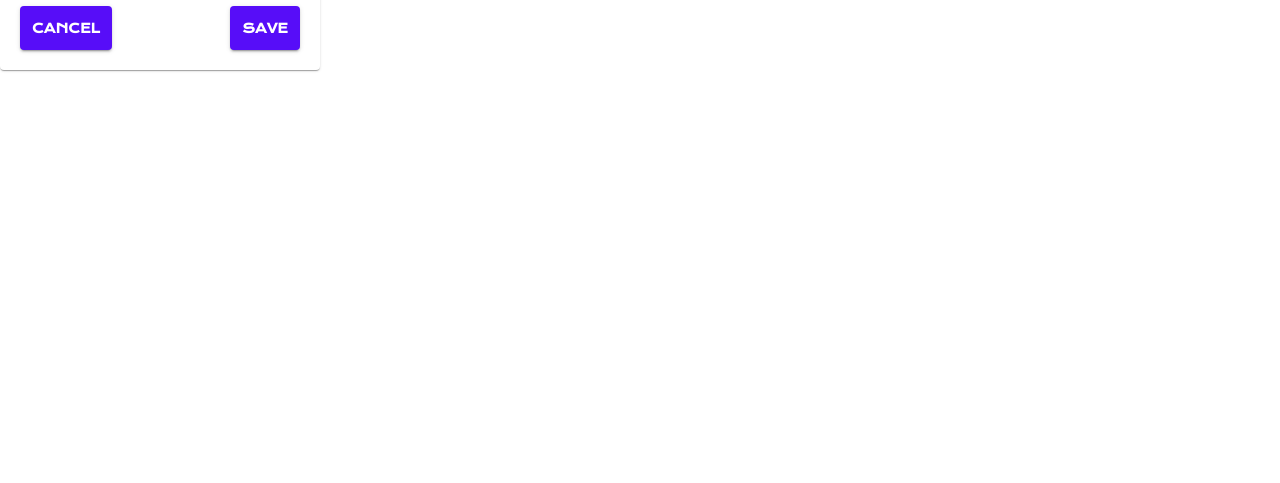
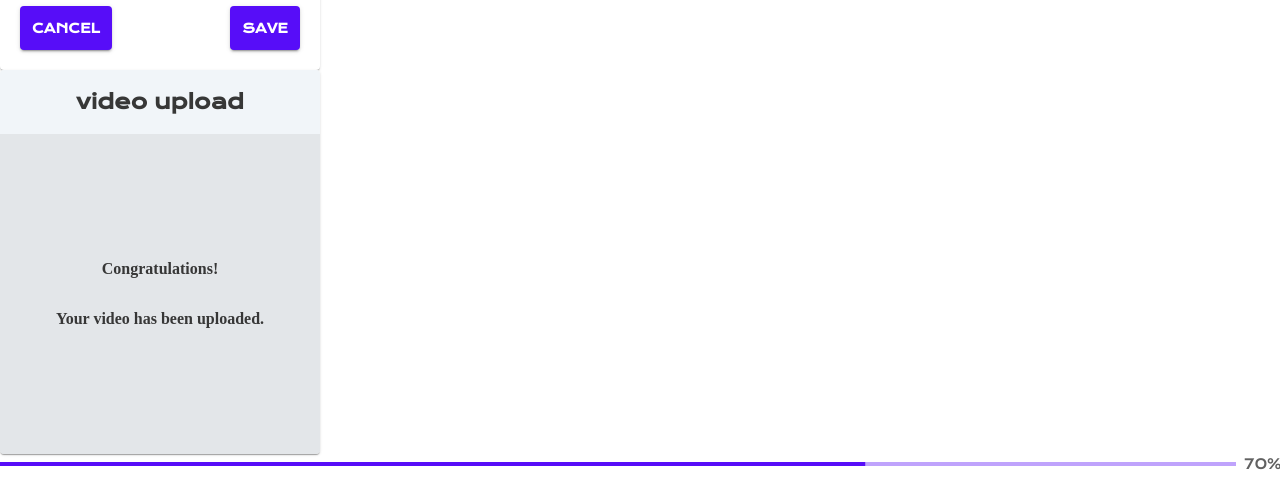
Before and after one commit to 35middle/35middle-app, a Next.js app: page /videoUploadPopUpWindow in a window 1280 px wide. Shown: the part 314-797 px from the top of the page. Built offline with nearby package versions, Linux system fonts and the light colour scheme.

Commit message:
feat: create upload messages and upload progress bar

```diff
--- a/src/pages/videoUploadPopUpWindow.tsx
+++ b/src/pages/videoUploadPopUpWindow.tsx
@@ -1,5 +1,7 @@
-// import { useState } from 'react';
 import { Box, Button, Card, TextField, Typography } from '@mui/material';
+import type { LinearProgressProps } from '@mui/material/LinearProgress';
+import LinearProgress from '@mui/material/LinearProgress';
+import { useEffect, useState } from 'react';
 
 import PopUpWindow from '@/pages/popUpWindow';
 
@@ -16,8 +18,45 @@ const UploadButton = () => {
     </Button>
   );
 };
+export { UploadButton };
 
-export { UploadButton };
+const LinearProgressWithLabel = (
+  props: LinearProgressProps & { value: number }
+) => {
+  return (
+    <Box sx={{ display: 'flex', alignItems: 'center' }}>
+      <Box sx={{ width: '100%', mr: 1 }}>
+        <LinearProgress variant="determinate" {...props} />
+      </Box>
+      <Box sx={{ minWidth: 35 }}>
+        <Typography variant="body2" color="text.secondary">{`${Math.round(
+          props.value
+        )}%`}</Typography>
+      </Box>
+    </Box>
+  );
+};
+
+const LinearWithValueLabel = () => {
+  const [progress, setProgress] = useState(10);
+
+  useEffect(() => {
+    const timer = setInterval(() => {
+      setProgress((prevProgress) =>
+        prevProgress >= 100 ? 10 : prevProgress + 10
+      );
+    }, 800);
+    return () => {
+      clearInterval(timer);
+    };
+  }, []);
+  return (
+    <Box sx={{ width: '100%' }}>
+      <LinearProgressWithLabel value={progress} />
+    </Box>
+  );
+};
+export { LinearWithValueLabel };
 
 const VideoUploadPopUpWindow = () => {
   return (
@@ -50,6 +89,20 @@ const VideoUploadPopUpWindow = () => {
           </div>
         </div>
       </Card>
+
+      <Card className="flex h-96 w-80 flex-col justify-between">
+        <Box className="flex h-16 items-center justify-center bg-slate-100">
+          <Typography variant="h5">video upload</Typography>
+        </Box>
+        <div className="flex h-80 w-80 flex-col items-center justify-center bg-gray-300/60 font-bold">
+          <p>Congratulations!</p>
+          <p>Your video has been uploaded.</p>
+          {/* <p>Failed to upload the video.</p>
+          <p>Please try again.</p> */}
+        </div>
+      </Card>
+
+      <LinearWithValueLabel />
     </>
   );
 };
```
